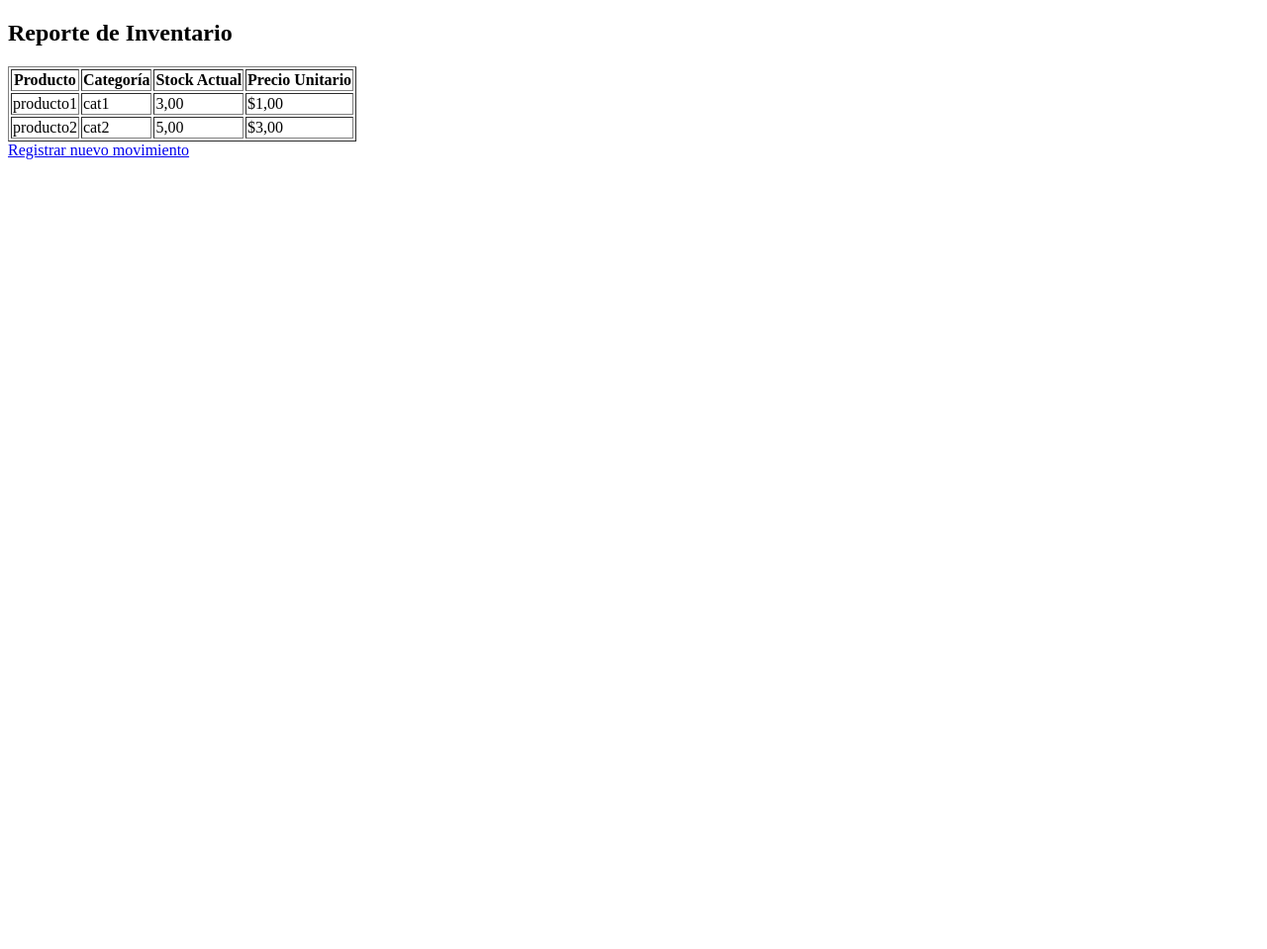
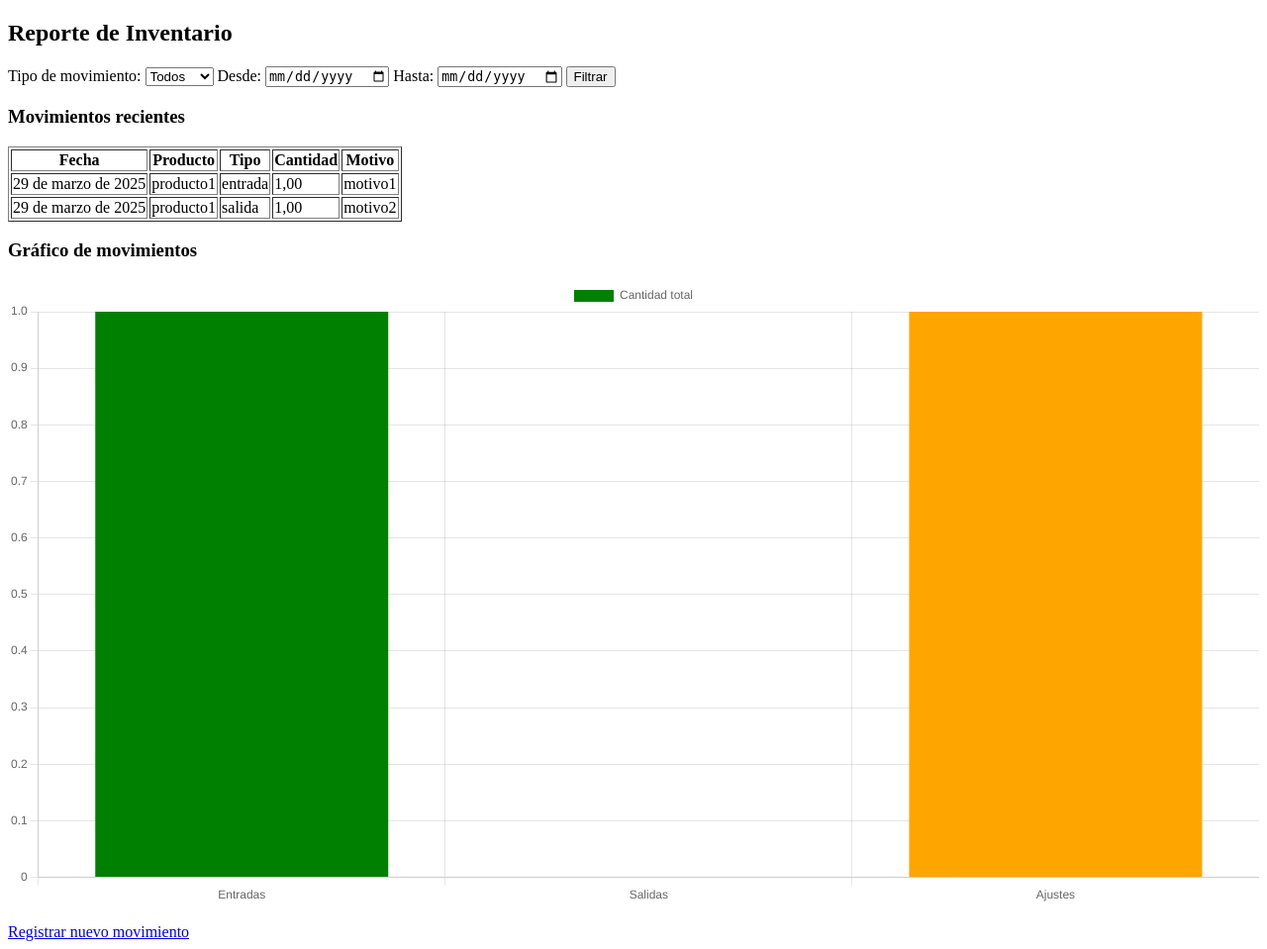
Before and after one commit to Tomas7855/Sistema-Contable-Coffee, a Django app: page /inventario/reporte/ in a window 1280 px wide. Shown: the whole page at 99% size. Before the commit the page ends 161 px from the top, so only its background shows below. Run offline with Django 5.2, Linux system fonts and the light colour scheme; data comes from the database, SQL or seed files in the repository; both versions use the stored data as it was after the commit.

Commit message:
agg filtros por fecha, tipo y grafico

```diff
--- a/SCC/contabilidad/templates/contabilidad/reporte_inventario.html
+++ b/SCC/contabilidad/templates/contabilidad/reporte_inventario.html
@@ -2,30 +2,83 @@
 <html>
 <head>
     <title>Reporte de Inventario</title>
+    <script src="https://cdn.jsdelivr.net/npm/chart.js"></script>
 </head>
 <body>
     <h2>Reporte de Inventario</h2>
+
+    <form method="get">
+        <label>Tipo de movimiento:</label>
+        <select name="tipo">
+            <option value="">Todos</option>
+            <option value="entrada" {% if filtros.tipo == 'entrada' %}selected{% endif %}>Entrada</option>
+            <option value="salida" {% if filtros.tipo == 'salida' %}selected{% endif %}>Salida</option>
+            <option value="ajuste" {% if filtros.tipo == 'ajuste' %}selected{% endif %}>Ajuste</option>
+        </select>
+
+        <label>Desde:</label>
+        <input type="date" name="fecha_inicio" value="{{ filtros.fecha_inicio }}">
+
+        <label>Hasta:</label>
+        <input type="date" name="fecha_fin" value="{{ filtros.fecha_fin }}">
+
+        <button type="submit">Filtrar</button>
+    </form>
+
+    <h3>Movimientos recientes</h3>
     <table border="1">
         <thead>
             <tr>
+                <th>Fecha</th>
                 <th>Producto</th>
-                <th>Categoría</th>
-                <th>Stock Actual</th>
-                <th>Precio Unitario</th>
+                <th>Tipo</th>
+                <th>Cantidad</th>
+                <th>Motivo</th>
             </tr>
         </thead>
         <tbody>
-            {% for producto in productos %}
+            {% for m in movimientos %}
             <tr>
-                <td>{{ producto.nombre }}</td>
-                <td>{{ producto.categoria.nombre }}</td>
-                <td>{{ producto.stock_actual }}</td>
-                <td>${{ producto.precio_unitario }}</td>
+                <td>{{ m.fecha }}</td>
+                <td>{{ m.producto.nombre }}</td>
+                <td>{{ m.tipo }}</td>
+                <td>{{ m.cantidad }}</td>
+                <td>{{ m.motivo }}</td>
             </tr>
             {% endfor %}
         </tbody>
     </table>
 
+    <h3>Gráfico de movimientos</h3>
+    <canvas id="graficoMovimientos" width="400" height="200"></canvas>
+
+    <script>
+        const ctx = document.getElementById('graficoMovimientos').getContext('2d');
+        const grafico = new Chart(ctx, {
+            type: 'bar',
+            data: {
+                labels: ['Entradas', 'Salidas', 'Ajustes'],
+                datasets: [{
+                    label: 'Cantidad total',
+                    data: [
+                        {{ datos_grafico.entrada }},
+                        {{ datos_grafico.salida }},
+                        {{ datos_grafico.ajuste }}
+                    ],
+                    backgroundColor: ['green', 'red', 'orange'],
+                }]
+            },
+            options: {
+                scales: {
+                    y: {
+                        beginAtZero: true
+                    }
+                }
+            }
+        });
+    </script>
+
+    <br>
     <a href="{% url 'registrar_movimiento' %}">Registrar nuevo movimiento</a>
 </body>
 </html>
--- a/SCC/contabilidad/views.py
+++ b/SCC/contabilidad/views.py
@@ -23,8 +23,42 @@
 
 
 # Vista reporte de Inventario Editado el 29-03-2025
-from .models import Producto
+from django.db.models import Sum
+from .models import Producto, MovimientoInventario
+from django.utils import timezone
+from datetime import datetime
 
 def reporte_inventario(request):
     productos = Producto.objects.all()
-    return render(request, 'contabilidad/reporte_inventario.html', {'productos': productos})
+    movimientos = MovimientoInventario.objects.all()
+
+    tipo = request.GET.get('tipo')
+    fecha_inicio = request.GET.get('fecha_inicio')
+    fecha_fin = request.GET.get('fecha_fin')
+
+    if tipo:
+        movimientos = movimientos.filter(tipo=tipo)
+    if fecha_inicio:
+        movimientos = movimientos.filter(fecha__gte=fecha_inicio)
+    if fecha_fin:
+        movimientos = movimientos.filter(fecha__lte=fecha_fin)
+
+    # Datos para el gráfico
+    resumen = movimientos.values('tipo').annotate(total=Sum('cantidad'))
+
+    tipos = ['entrada', 'salida', 'ajuste']
+    datos_grafico = {tipo: 0 for tipo in tipos}
+    for r in resumen:
+        datos_grafico[r['tipo']] = float(r['total'])
+
+    context = {
+        'productos': productos,
+        'movimientos': movimientos,
+        'datos_grafico': datos_grafico,
+        'filtros': {
+            'tipo': tipo,
+            'fecha_inicio': fecha_inicio,
+            'fecha_fin': fecha_fin,
+        }
+    }
+    return render(request, 'contabilidad/reporte_inventario.html', context)
```
Also changed, not shown: SCC/db.sqlite3.
